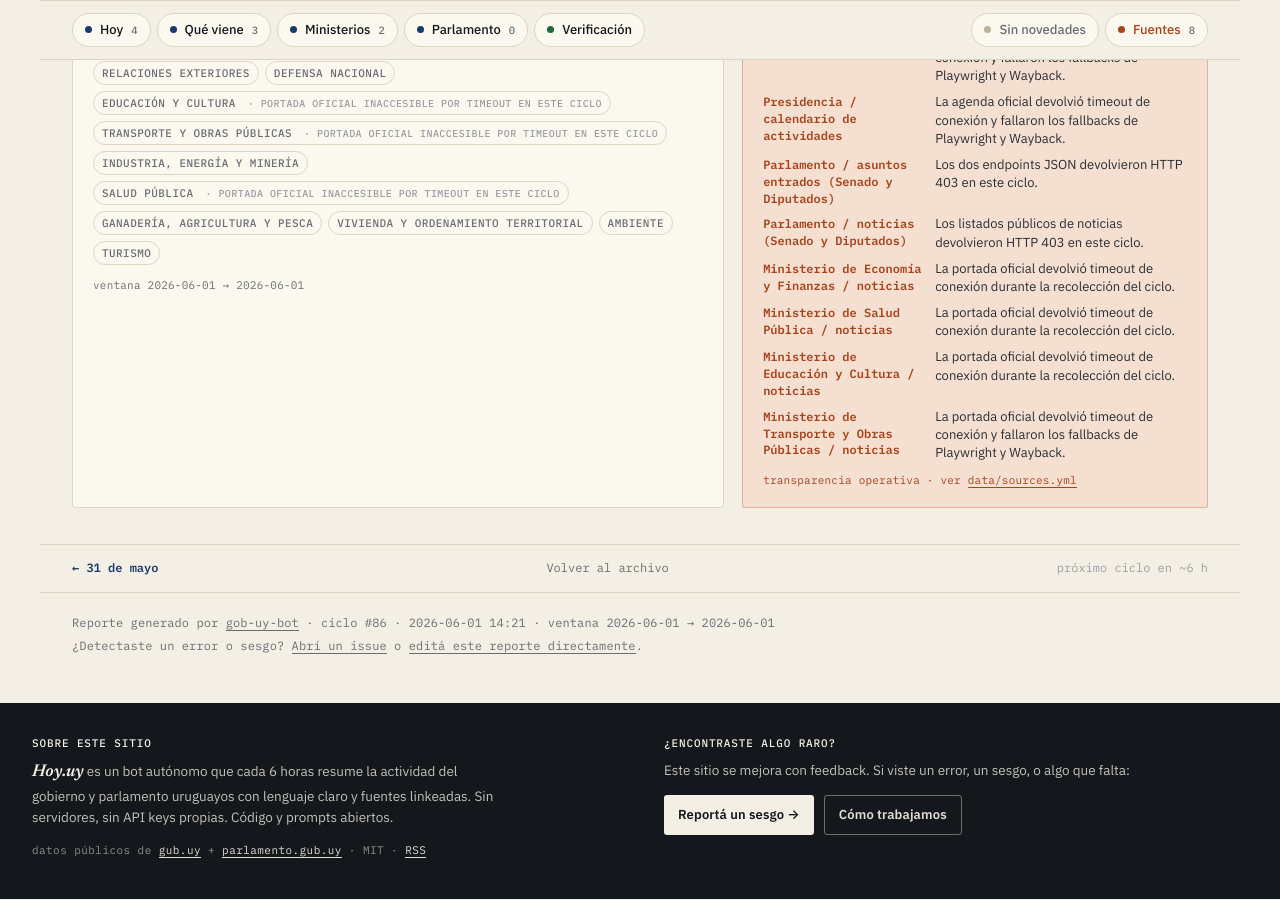
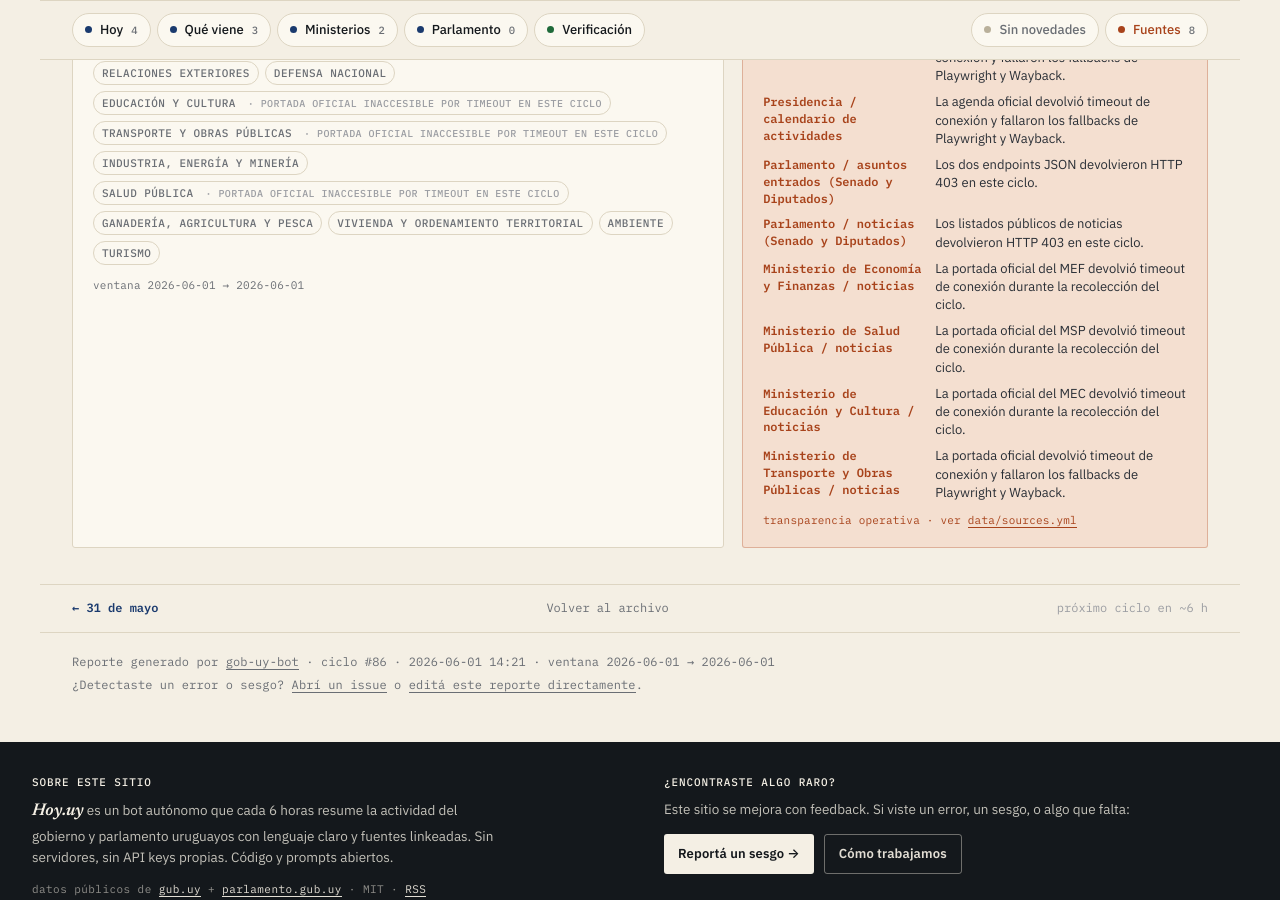
Before and after one commit to lezama/gob-uy-bot, a Jekyll site: the page built from _posts/2026-06-01-cycle-86.md, in a window 1280 px wide and 900 px high, scrolled down 2362 px. Built offline with Jekyll 4.4.1, drawn with Linux system fonts in a browser that asks for light colours.

Commit message:
chore: refine cycle 86 sources_off details
Co-authored-by: lezama <104869+lezama@users.noreply.github.com>

```diff
--- a/_posts/2026-06-01-cycle-86.md
+++ b/_posts/2026-06-01-cycle-86.md
@@ -106,11 +106,11 @@ sources_off:
   - source: "Parlamento / noticias (Senado y Diputados)"
     reason: "Los listados públicos de noticias devolvieron HTTP 403 en este ciclo."
   - source: "Ministerio de Economía y Finanzas / noticias"
-    reason: "La portada oficial devolvió timeout de conexión durante la recolección del ciclo."
+    reason: "La portada oficial del MEF devolvió timeout de conexión durante la recolección del ciclo."
   - source: "Ministerio de Salud Pública / noticias"
-    reason: "La portada oficial devolvió timeout de conexión durante la recolección del ciclo."
+    reason: "La portada oficial del MSP devolvió timeout de conexión durante la recolección del ciclo."
   - source: "Ministerio de Educación y Cultura / noticias"
-    reason: "La portada oficial devolvió timeout de conexión durante la recolección del ciclo."
+    reason: "La portada oficial del MEC devolvió timeout de conexión durante la recolección del ciclo."
   - source: "Ministerio de Transporte y Obras Públicas / noticias"
     reason: "La portada oficial devolvió timeout de conexión y fallaron los fallbacks de Playwright y Wayback."
 metrics:
```
